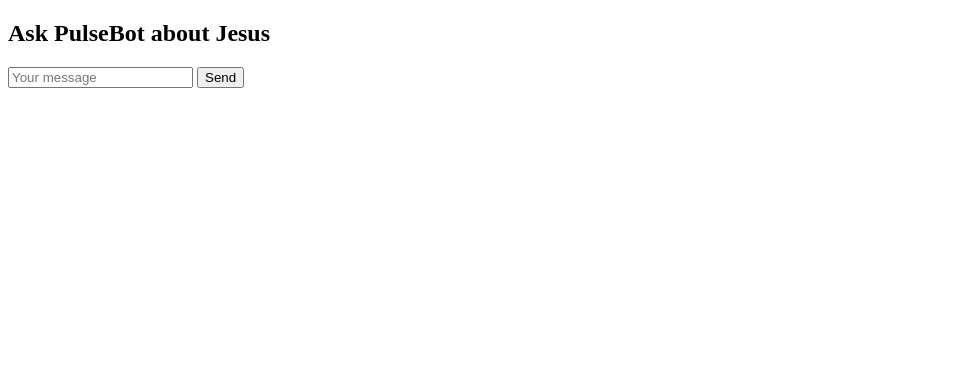
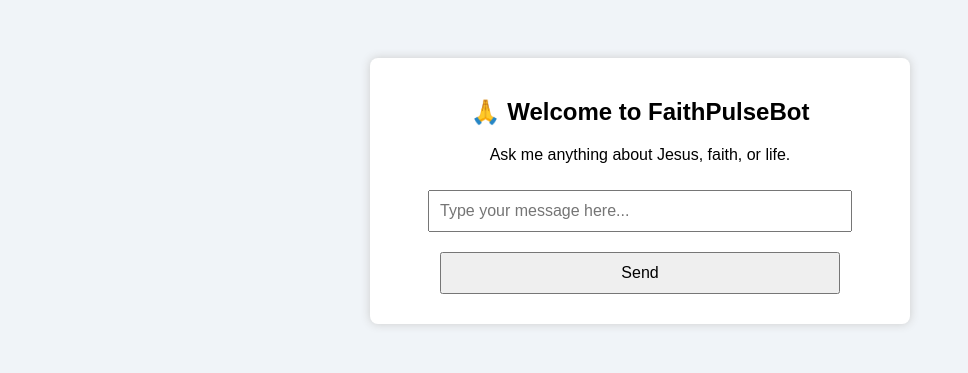
Before and after one commit to Jack9177/faithpulsebot, a Flask app: page / in a window 1280 px wide. Shown: the top 373 px of the page, without its empty margins (0-968 px from the left). Run offline with Flask 3, Linux system fonts and the light colour scheme.

Commit message:
Update chat.html

```diff
--- a/templates/chat.html
+++ b/templates/chat.html
@@ -1,21 +1,34 @@
-<!doctype html>
-<title>PulseBot Chat</title>
-<h2>Ask PulseBot about Jesus</h2>
-<form id="chatForm">
-  <input type="text" id="message" placeholder="Your message" required/>
-  <button type="submit">Send</button>
-</form>
-<div id="responseArea"></div>
-<script>
-document.getElementById('chatForm').addEventListener('submit', async (e) => {
-  e.preventDefault();
-  const message = document.getElementById('message').value;
-  const res = await fetch('/chat', {
-    method: 'POST',
-    headers: { 'Content-Type': 'application/json' },
-    body: JSON.stringify({ message })
-  });
-  const data = await res.json();
-  document.getElementById('responseArea').innerText = data.response;
-});
-</script>
+<!DOCTYPE html>
+<html>
+<head>
+    <title>FaithPulseBot</title>
+    <meta charset="utf-8">
+    <style>
+        body { font-family: Arial, sans-serif; background-color: #f0f4f8; text-align: center; padding: 50px; }
+        .chat-box { width: 100%; max-width: 500px; margin: auto; background: white; padding: 20px; border-radius: 8px; box-shadow: 0 0 10px #ccc; }
+        input, button { width: 80%; padding: 10px; margin: 10px 0; font-size: 16px; }
+    </style>
+</head>
+<body>
+    <div class="chat-box">
+        <h2>🙏 Welcome to FaithPulseBot</h2>
+        <p>Ask me anything about Jesus, faith, or life.</p>
+        <input type="text" id="userInput" placeholder="Type your message here...">
+        <button onclick="sendMessage()">Send</button>
+        <div id="response"></div>
+    </div>
+
+    <script>
+        async function sendMessage() {
+            const message = document.getElementById("userInput").value;
+            const res = await fetch("/chat", {
+                method: "POST",
+                headers: { "Content-Type": "application/json" },
+                body: JSON.stringify({ message })
+            });
+            const data = await res.json();
+            document.getElementById("response").innerText = data.response;
+        }
+    </script>
+</body>
+</html>
```
